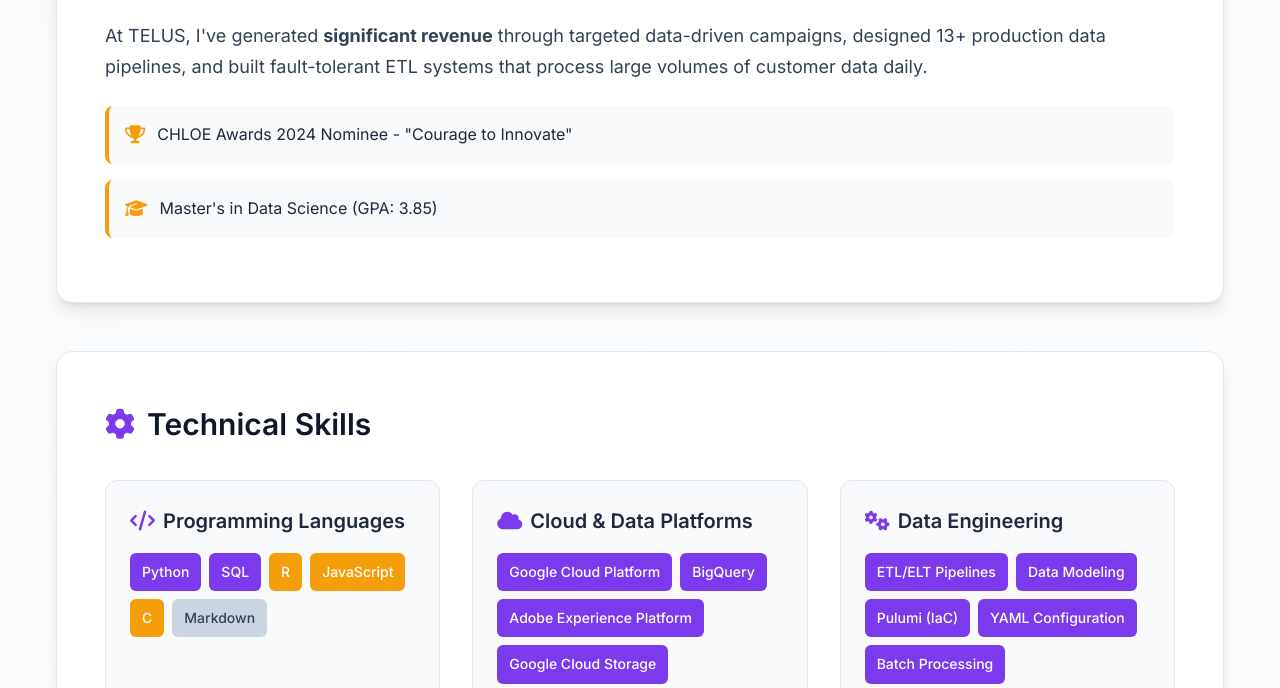
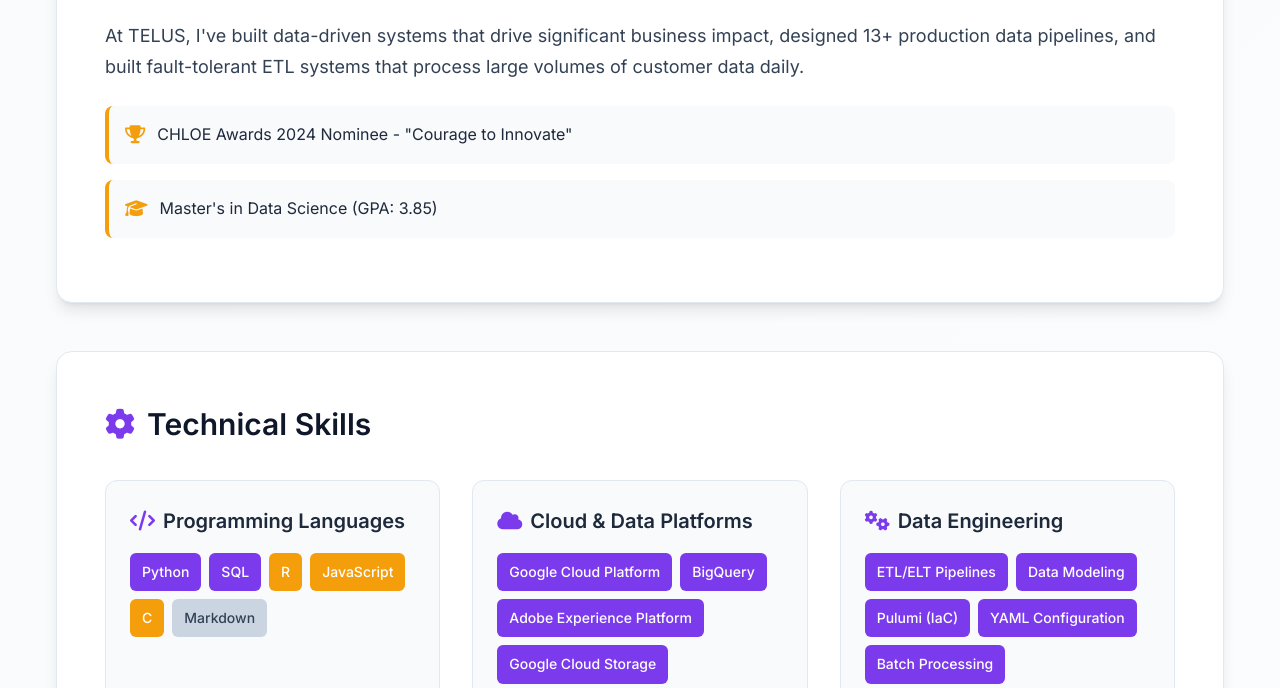
Before and after one commit to puneetsran/portfolio-website, a plain HTML site: page index.html in a window 1280 px wide. Shown: the part 892-1580 px from the top of the page. Drawn offline with nearby package versions, Linux system fonts and the light colour scheme.

Commit message:
fix: update wording from 'generated revenue' to 'built systems that drive business impact'

```diff
--- a/index.html
+++ b/index.html
@@ -120,9 +120,8 @@
               building scalable data pipelines that drive real business impact.
             </p>
             <p>
-              At TELUS, I've generated
-              <strong>significant revenue</strong> through targeted data-driven
-              campaigns, designed 13+ production data pipelines, and built
+              At TELUS, I've built data-driven systems that drive significant
+              business impact, designed 13+ production data pipelines, and built
               fault-tolerant ETL systems that process large volumes of customer
               data daily.
             </p>
@@ -214,8 +213,8 @@
               <div class="impact-highlight">
                 <i class="fas fa-chart-line"></i>
                 <span
-                  >Generated significant revenue through data-driven
-                  campaigns</span
+                  >Built data-driven systems that drive significant business
+                  impact</span
                 >
               </div>
               <ul class="achievements">
@@ -511,11 +510,10 @@
             </div>
             <div class="project-description">
               <p>
-                Enterprise-scale Business Intelligence Layer employing
-                infrastructure as code, containerized microservices, and
-                automated workflow orchestration. Supports multiple business
-                domains with versioned deployments and test-driven development
-                practices.
+                At TELUS, I've built data-driven systems that drive
+                <strong>significant business impact</strong>, designed 13+
+                production data pipelines, and built fault-tolerant ETL systems
+                that process large volumes of customer data daily.
               </p>
             </div>
             <div class="project-highlights">
```
